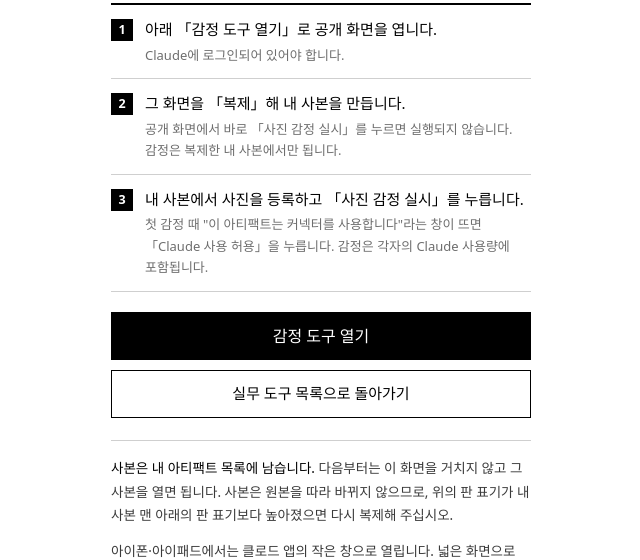
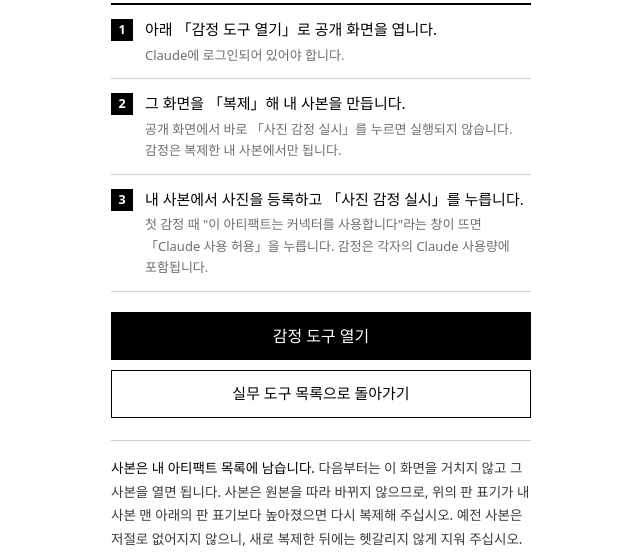
Before and after one commit to pudgala-appraiser/appraisal-office-toolkit, a plain HTML site: page open-appraisal.html in a window 1280 px wide. Shown: the part 201-761 px from the top of the page, without its empty margins (319-959 px from the left). Drawn offline with Linux system fonts and the light colour scheme.

Commit message:
중계 화면: 새로 복제한 뒤 예전 사본을 지우라는 안내를 넣음
Co-Authored-By: Claude Fable 5.2 <noreply@anthropic.com>
Claude-Session: https://claude.ai/code/session_01NRr4ewnhMsYzPAmU2hHNYX

```diff
--- a/open-appraisal.html
+++ b/open-appraisal.html
@@ -69,7 +69,7 @@ h1 { font-family: var(--serif); font-weight: 500; font-size: 22px; line-height:
   <a class="btn" id="open" href="#">감정 도구 열기</a>
   <a class="btn sub" href="./">실무 도구 목록으로 돌아가기</a>
 
-  <p class="tip"><b>사본은 내 아티팩트 목록에 남습니다.</b> 다음부터는 이 화면을 거치지 않고 그 사본을 열면 됩니다. 사본은 원본을 따라 바뀌지 않으므로, 위의 판 표기가 내 사본 맨 아래의 판 표기보다 높아졌으면 다시 복제해 주십시오.</p>
+  <p class="tip"><b>사본은 내 아티팩트 목록에 남습니다.</b> 다음부터는 이 화면을 거치지 않고 그 사본을 열면 됩니다. 사본은 원본을 따라 바뀌지 않으므로, 위의 판 표기가 내 사본 맨 아래의 판 표기보다 높아졌으면 다시 복제해 주십시오. 예전 사본은 저절로 없어지지 않으니, 새로 복제한 뒤에는 헷갈리지 않게 지워 주십시오.</p>
   <p class="tip">아이폰·아이패드에서는 클로드 앱의 작은 창으로 열립니다. 넓은 화면으로 쓰시려면 <b>「감정 도구 열기」를 길게 눌러 "새로운 탭에서 열기"</b>를 선택하십시오. 내 사본을 연 뒤 사파리 공유 메뉴에서 <b>「홈 화면에 추가」</b>를 해 두면, 다음부터는 그 아이콘으로 바로 열립니다.</p>
   <p class="fine">사진 등록이 되지 않을 때는 사본 주소를 사파리나 크롬에서 열어 주십시오. 이 도구의 판별은 사진에 근거한 참고용이며, 법적 효력이 있는 확인은 감정위원의 감정으로만 이루어집니다.</p>
 </div>
```
Also changed, not shown: fonts/dasot-serif-500.woff2.
